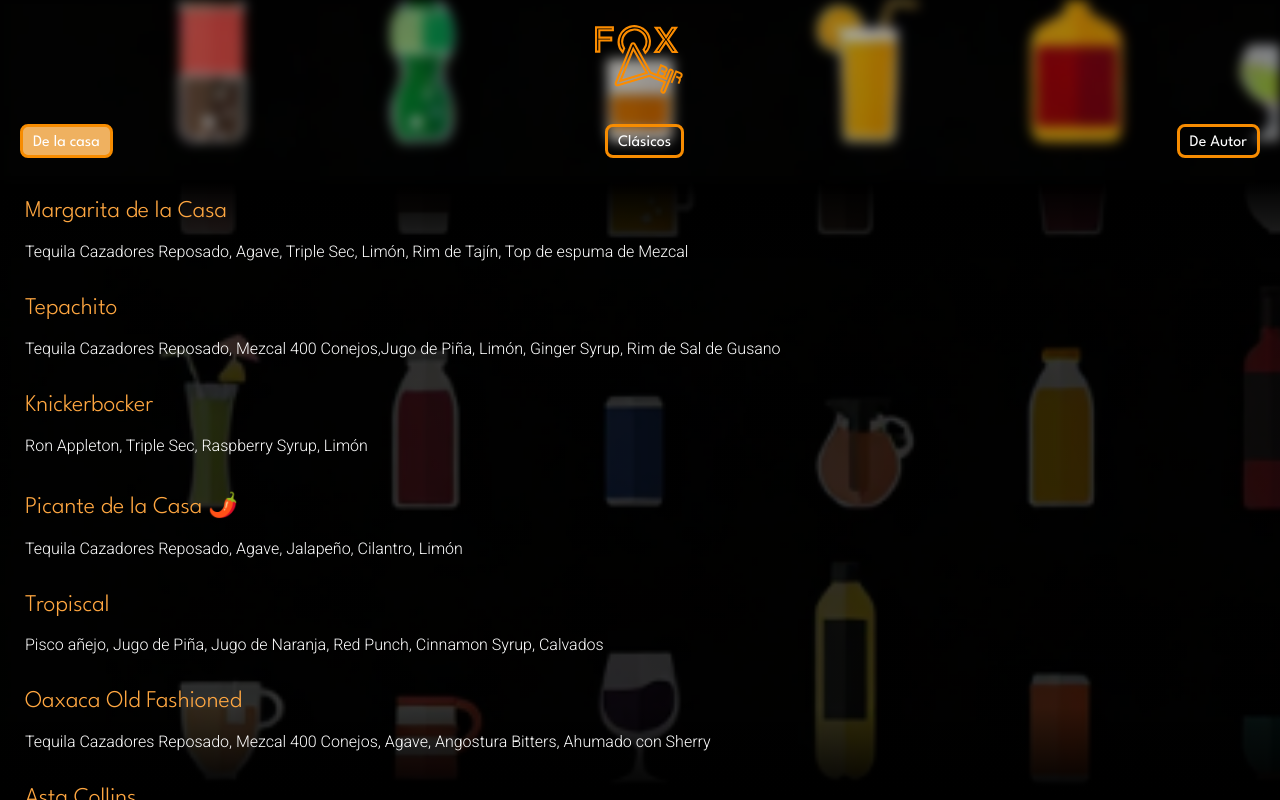
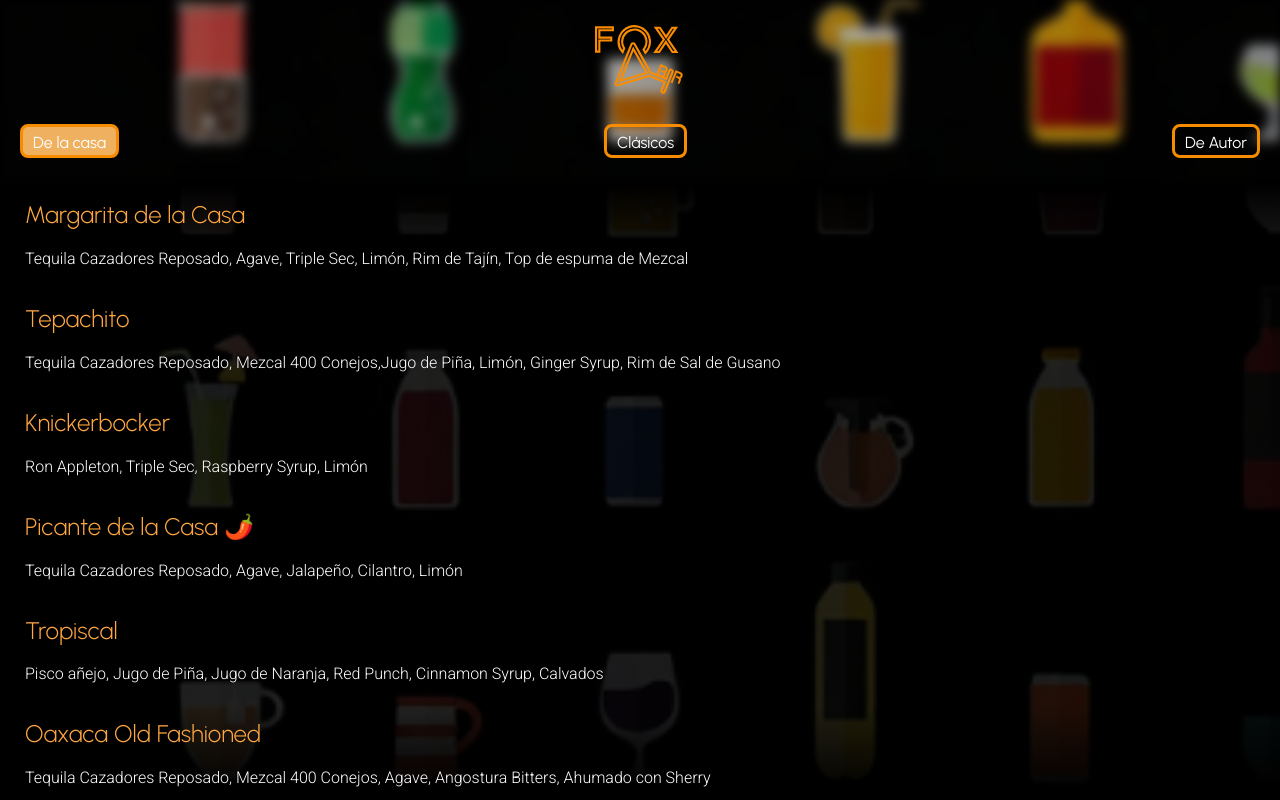
Before and after one commit to teobis00/menufox, a Nuxt app: page / in a window 1280 px wide. Built offline with nearby package versions, Linux system fonts and the light colour scheme.

Commit message:
initial - v2

```diff
--- a/assets/css/globlal.css
+++ b/assets/css/globlal.css
@@ -1 +1 @@
-@import url('https://fonts.googleapis.com/css2?family=League+Spartan:wght@100..900&family=Roboto:ital,wght@0,100..900;1,100..900&display=swap');
+@import url('https://fonts.googleapis.com/css2?family=Roboto:ital,wght@0,100..900;1,100..900&family=Urbanist:ital,wght@0,100..900;1,100..900&display=swap');
--- a/nuxt.config.js
+++ b/nuxt.config.js
@@ -14,14 +14,22 @@
     meta: [
       { charset: 'utf-8' },
       { name: 'viewport', content: 'width=device-width, initial-scale=1, minimum-scale=1, maximum-scale=1, user-scalable=no' },
-      { hid: 'description', name: 'description', content: '' }
+      { hid: 'description', name: 'description', content: '' },
+      // Prevent auto-detecting phone numbers
+      { name: 'format-detection', content: 'telephone=no' },
+
+      // Prevent auto-detecting addresses (iOS)
+      { name: 'format-detection', content: 'address=no' },
+
+      // Prevent auto-detecting emails (iOS)
+      { name: 'format-detection', content: 'email=no' }
     ],
     link: [
       { rel: 'icon', type: 'image/x-icon', href: '/favicon.ico' },
       //{ rel: 'sylesheet', href: 'https://fonts.googleapis.com/css2?family=League+Spartan:wght@100..900&family=Roboto:ital,wght@0,100..900;1,100..900&display=swap' }
       { rel: 'preconnect', href: 'https://fonts.googleapis.com' },
       { rel: 'preconnect', href: 'https://fonts.gstatic.com', crossorigin: true },
-      { rel: 'stylesheet', href: 'https://fonts.googleapis.com/css2?family=League+Spartan:wght@100..900&family=Roboto:ital,wght@0,100..900;1,100..900&display=swap' }
+      { rel: 'stylesheet', href: 'https://fonts.googleapis.com/css2?family=Roboto:ital,wght@0,100..900;1,100..900&family=Urbanist:ital,wght@0,100..900;1,100..900&display=swap' }
     ]
   },
 
--- a/pages/index.vue
+++ b/pages/index.vue
@@ -7,7 +7,7 @@
     box-sizing: border-box;
     height: 100vh;
     overflow: hidden;
-    font-family: 'League Spartan', sans-serif;
+    font-family: "Urbanist", sans-serif;
   }
   .container-menu-fox{
     width: 100vw;
@@ -62,13 +62,13 @@
       padding: 20px 20px;
       padding-top: 10px;
       span{
-        font-family: 'League Spartan', sans-serif;
+        font-family: "Urbanist", sans-serif;
         color: white;
         font-size: 20px;
         font-weight: 400;
       }
       button{
-        font-family: 'League Spartan', sans-serif;
+        font-family: "Urbanist", sans-serif;
         border-radius: 8px;
         outline: none;
         border: 3px solid #F78C01;
@@ -94,7 +94,7 @@
     overflow-y: auto;
     width: 100vw;
     height: calc(100vh - 180px);
-    background: linear-gradient(180deg,rgba(0, 0, 0, 1) 0%, rgba(0, 0, 0, .7) 15%, rgba(0, 0, 0, .7) 85%, rgba(0, 0, 0, 1) 100%);
+    background: linear-gradient(180deg,rgba(0, 0, 0, 1) 0%, rgba(0, 0, 0, .8) 15%, rgba(0, 0, 0, .8) 85%, rgba(0, 0, 0, 1) 100%);
     scroll-behavior: smooth;
     padding-bottom: 120px;
     .container-cocktail-item{
@@ -103,14 +103,10 @@
       h2{
         font-size: 24px;
         color: #FFA741;
-        font-family: "League Spartan", sans-serif;
+        font-family: "Urbanist", sans-serif;
         font-weight: 300;
       }
-      h3{
-        font-family: "League Spartan", sans-serif;
-        font-size: 14px;
-        color: red;
-      }
+
       p{
         font-family: "Roboto", sans-serif;
         color: white;
@@ -216,7 +212,7 @@
                           "Hurricane":"Ron Appleton, Ron Bacardi, Naranja, Maracuyá"
                       },
                       {
-                          "Long Island Ice Tea":"Absolut Vodka, Tequila Cazadores Reposado, Ron Bacardi Cartablanca, Gin, Triple Sec, Limón, Coca-Cola"
+                          "Long Island Ice Tea 💀":"Absolut Vodka, Tequila Cazadores Reposado, Ron Bacardi Cartablanca, Gin, Triple Sec, Limón, Coca-Cola"
                       },
                       {
                           "Bramble":"Gin, Chambord, Limón, Simple Syrup"
@@ -254,10 +250,10 @@
                           "Negroni Sour":"Gin Los Andes, Campari, Vermouth Di Torino, Limón, Clara de Huevo"
                       },
                       {
-                          "Tarzan":"Gin Los Andes, Campari, Jugo de Piña, Limón, Simple Syrup"
+                          "Tarzán":"Gin Los Andes, Campari, Jugo de Piña, Limón, Simple Syrup"
                       },
                       {
-                          "Martini de Salmon":"Gin Los Andes, Licor de Salmón, Vermouth dry, Aceitunas"
+                          "Martini de Salmón":"Gin Los Andes, Licor de Salmón, Vermouth dry, Aceitunas"
                       },
                       {
                           "Choconilla Mai Tai":"Ron Bacardi Cartablanca, Licor de Vainilla, Orgeat de Cacao, Limon"
```
